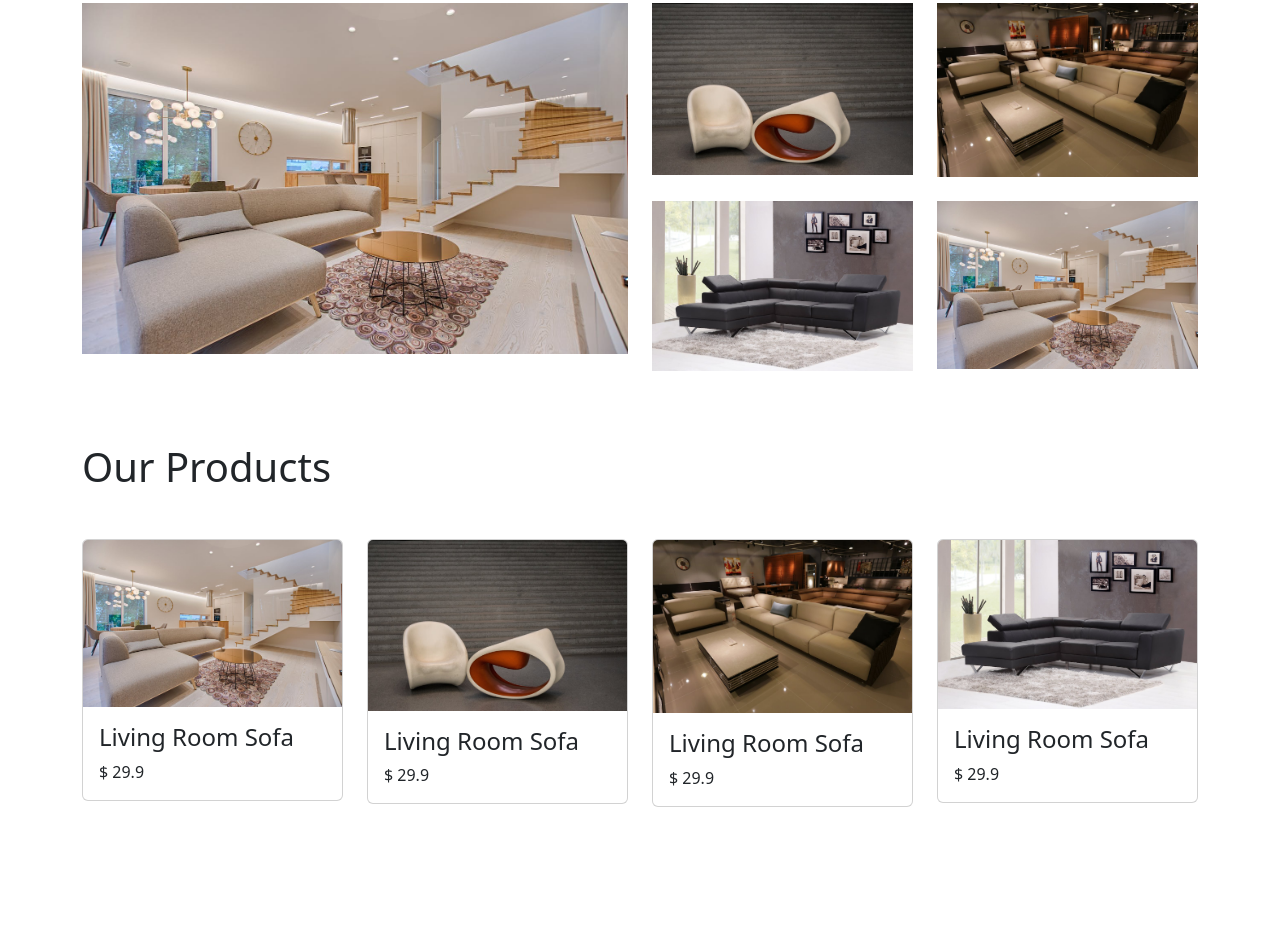
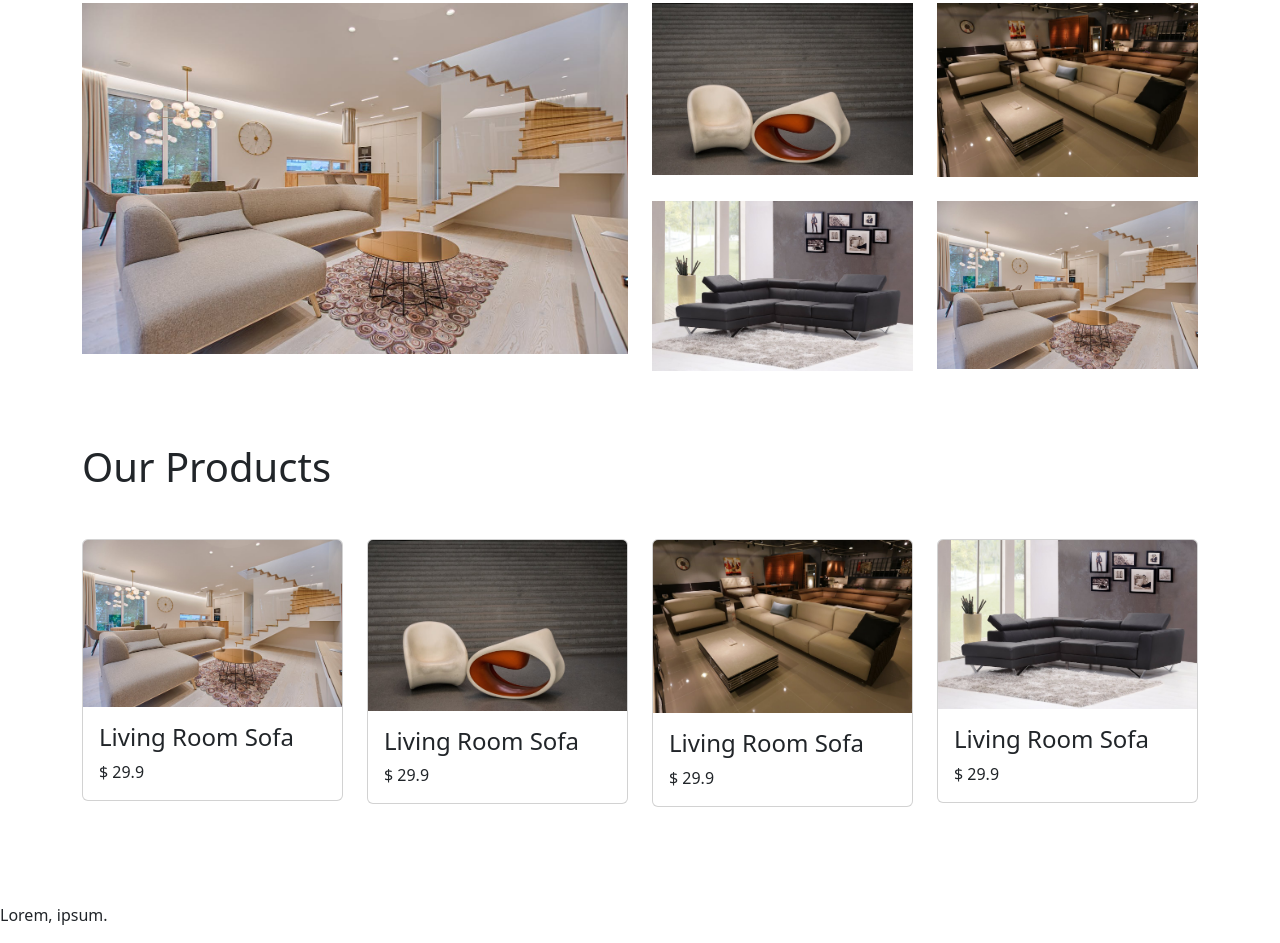
Before and after one commit to emma2625/class_work, a plain HTML site: page index.html in a window 1280 px wide. Shown: the part 1178-2121 px from the top of the page. Before the commit the page ends 2081 px from the top, so only its background shows below. Drawn offline with Linux system fonts and the light colour scheme.

Commit message:
Added P Tag

```diff
--- a/index.html
+++ b/index.html
@@ -261,7 +261,9 @@
         </div>
      </section>
     <!-- Products Ends -->
-
+     <p>
+        Lorem, ipsum.
+     </p>
     <script src="assets/js/bootstrap.bundle.min.js"></script>
 </body>
 
```
